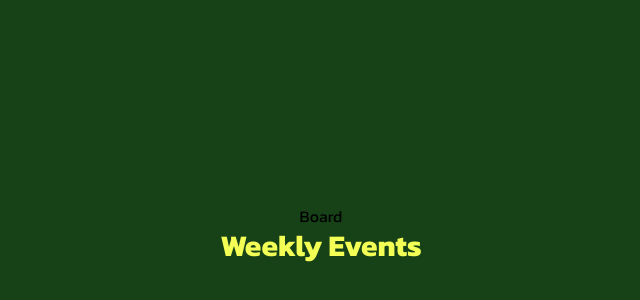
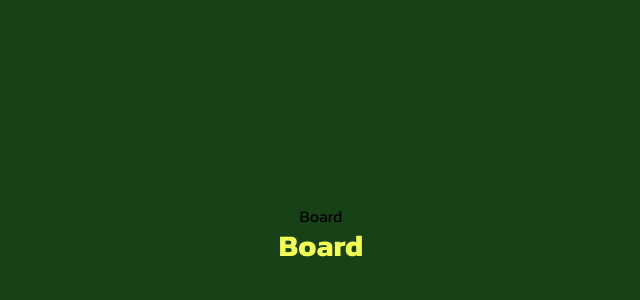
Before and after one commit to acm-ucr/pickleball-website, a Next.js app: page /board in a window 1280 px wide. Shown: the part 166-466 px from the top of the page, without its empty margins (319-959 px from the left). Built offline with nearby package versions, Linux system fonts and the light colour scheme.

Commit message:
Updated the headers to match the titles

```diff
--- a/src/app/board/page.tsx
+++ b/src/app/board/page.tsx
@@ -4,7 +4,7 @@ const Board = () => {
   return (
     <div className="flex h-screen w-screen flex-col items-center justify-center">
       Board
-      <Header title="Weekly Events" />
+      <Header title="Board" />
     </div>
   );
 };
--- a/src/app/events/page.tsx
+++ b/src/app/events/page.tsx
@@ -4,7 +4,7 @@ const Events = () => {
   return (
     <div className="flex h-screen w-screen flex-col items-center justify-center">
       Events
-      <Header title="Weekly Events" />
+      <Header title="Events" />
     </div>
   );
 };
--- a/src/app/gallery/page.tsx
+++ b/src/app/gallery/page.tsx
@@ -4,7 +4,7 @@ const Gallery = () => {
   return (
     <div className="flex h-screen w-screen flex-col items-center justify-center">
       Gallery
-      <Header title="Weekly Events" />
+      <Header title="Gallery" />
     </div>
   );
 };
```
